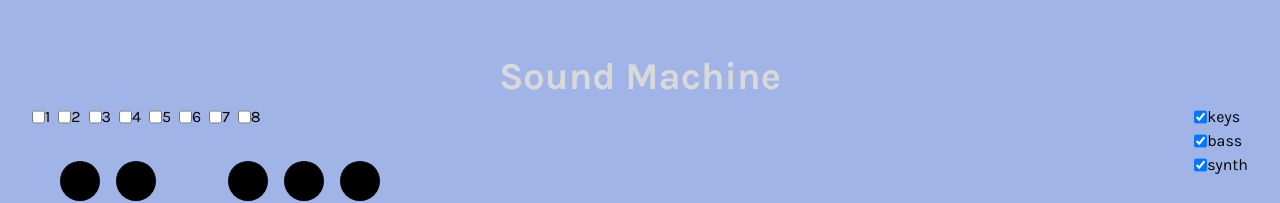
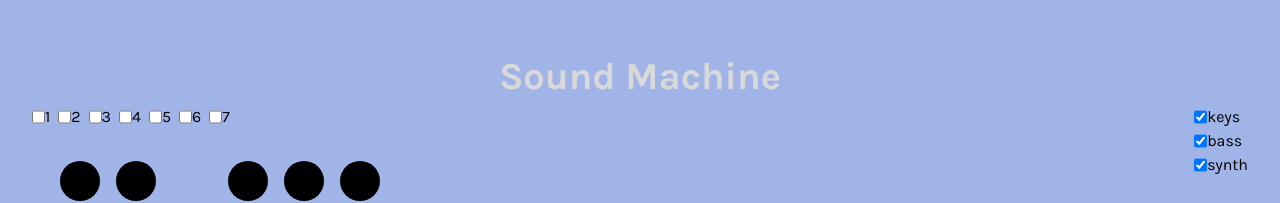
Before and after one commit to bvinicius/pomodore-app, a Vue app: page / in a window 1280 px wide. Shown: the top 203 px of the page. Built offline with nearby package versions, Linux system fonts and the light colour scheme; a web font is replaced by a local one.

Commit message:
Temporarily removes 8th degree

```diff
--- a/src/primary/components/DegreeSelector.vue
+++ b/src/primary/components/DegreeSelector.vue
@@ -20,7 +20,7 @@ import { useNotesStore } from '@/primary/infrastructure/store/NotesStore';
 
 const notesStore = useNotesStore();
 
-const eventKeys = [1, 2, 3, 4, 5, 6, 7, 8];
+const eventKeys = [1, 2, 3, 4, 5, 6, 7];
 
 document.addEventListener('keydown', (event) => {
     const nKey = Number(event.key);
```
